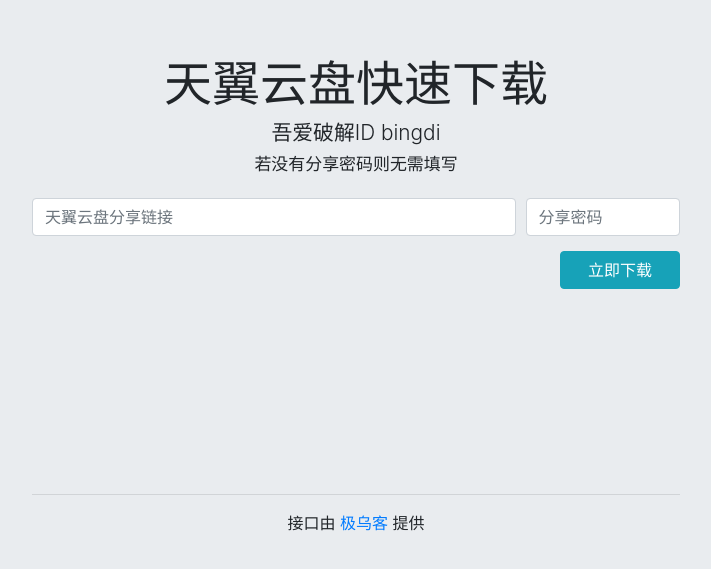
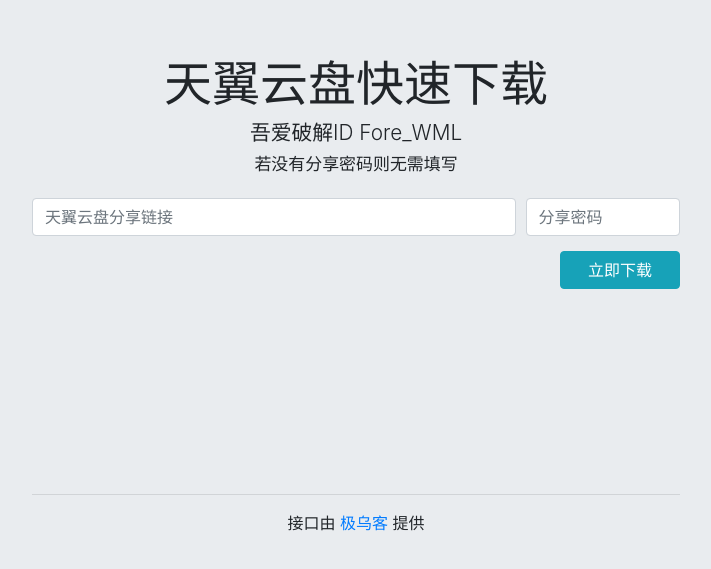
Before and after one commit to wml1994/wml1994.github.io, a plain HTML site: page index.html in a window 1280 px wide. Shown: the part 105-674 px from the top of the page, without its empty margins (284-995 px from the left). Drawn offline with nearby package versions, Linux system fonts and the light colour scheme.

Commit message:
Update index.html

```diff
--- a/index.html
+++ b/index.html
@@ -87,7 +87,7 @@
         <h2 class="title">
             天翼云盘快速下载
         </h2>
-        <h6 class="label1">吾爱破解ID bingdi</h6>
+        <h6 class="label1">吾爱破解ID Fore_WML</h6>
         <h6 class="label">若没有分享密码则无需填写</h6>
         <div class="main mt-4">
             <form action="https://api.zzux.net/189/down.php" method="get" accept-charset="utf-8">
```
